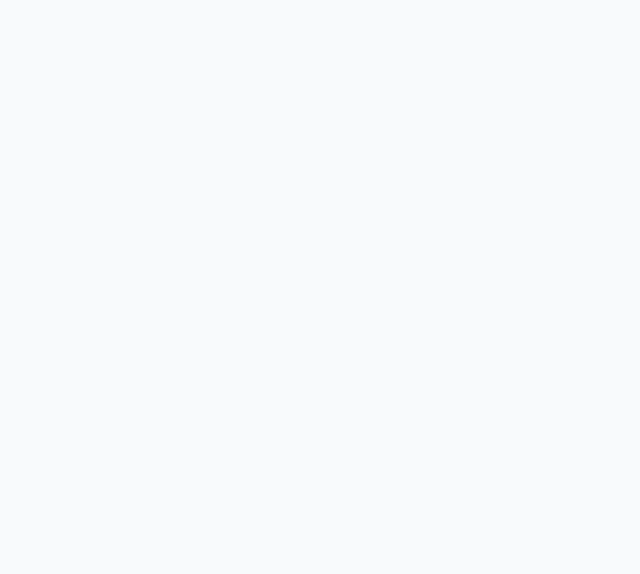
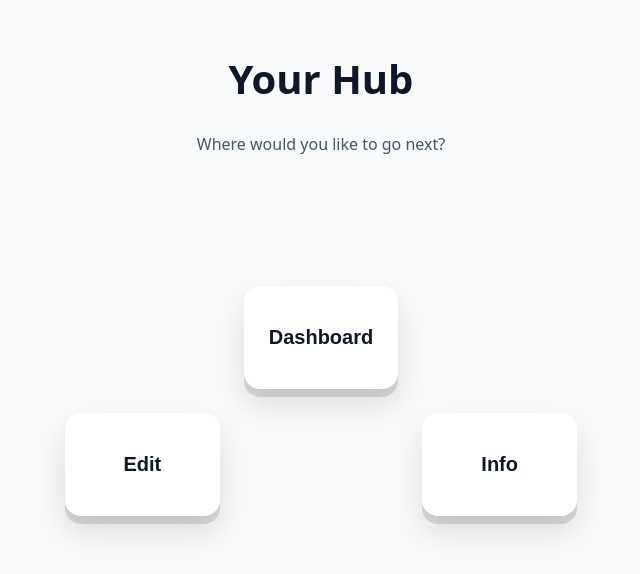
Before and after one commit to GreatDeveloper66/meal-plan-frontend, a React (Create React App) app: page /hub in a window 1280 px wide. Before the commit this address had no page. Shown: the top 574 px of the page, without its empty margins (319-959 px from the left). Built offline with nearby package versions, Linux system fonts and the light colour scheme.

Commit message:
Add Hub Page

```diff
--- a/src/app/Router.tsx
+++ b/src/app/Router.tsx
@@ -4,6 +4,7 @@ import FirstProfileSetupPage from "../pages/FirstProfileSetup/FirstProfileSetupP
 import SecondProfileSetupPage from "../pages/SecondProfileSetup/SecondProfileSetupPage";
 import ThirdProfileSetupPage from "../pages/ThirdProfileSetup/ThirdProfileSetupPage";
 import FourthProfileSetupPage from "../pages/FourthProfileSetupPage/FourthProfileSetupPage";
+import HubPage from "../pages/Hub/HubPage";
 
 export const Router = () => {
   return (
@@ -19,6 +20,8 @@ export const Router = () => {
         path="/fourth-profile-setup"
         element={<FourthProfileSetupPage />}
       />
+      <Route path="/hub" element={<HubPage />} />
+
       {/* Add remaining routes incrementally */}
     </Routes>
   );
--- a/src/pages/FirstProfileSetup/FirstProfileSetupPage.tsx
+++ b/src/pages/FirstProfileSetup/FirstProfileSetupPage.tsx
@@ -59,7 +59,6 @@ export default function FirstProfileSetupPage() {
     <div className={styles.page}>
       <form onSubmit={(e) => e.preventDefault()}>
         <Card title="Create An Account">
-        <h1 className={styles.title}>Create An Account</h1>
 
         <div className={styles.fields}>
           <Input
--- /dev/null
+++ b/src/pages/Hub/HubPage.module.css
@@ -0,0 +1,103 @@
+.header {
+    text-align: center;
+    margin-bottom: 3rem;
+}
+
+.title {
+  font-size: clamp(2rem, 4vw, 2.5rem);
+  font-weight: 600;
+  color: #0f172a;
+}
+
+.subtitle {
+  margin-top: 0.5rem;
+  font-size: 1rem;
+  color: #475569;
+}
+
+
+.wrapper {
+  min-height: 70vh;
+  display: flex;
+  flex-direction: column;
+  align-items: center;
+  padding: 1.5rem;
+}
+
+
+/* Triangular layout */
+.grid {
+    margin-top: auto;
+  margin-bottom: auto;
+  display: grid;
+  grid-template-areas:
+    ". dashboard ."
+    "edit . info";
+  grid-template-columns: 1fr 1fr 1fr;
+  grid-template-rows: auto auto;
+  gap: 1.5rem;
+  width: 100%;
+  max-width: 32rem;
+
+}
+
+/* Base button */
+.hubButton {
+  padding: 2.5rem 1.5rem;
+  border-radius: 1rem;
+  font-size: 1.25rem;
+  font-weight: 600;
+  cursor: pointer;
+  border: none;
+
+  background-color: #ffffff;
+  color: #0f172a;
+
+  box-shadow:
+    0 8px 0 rgba(0, 0, 0, 0.12),
+    0 16px 32px rgba(0, 0, 0, 0.12);
+
+  transition:
+    transform 150ms ease,
+    box-shadow 150ms ease,
+    background-color 150ms ease;
+}
+
+.hubButton:hover {
+  transform: translateY(-3px);
+  background-color: #f8fafc;
+  box-shadow:
+    0 10px 0 rgba(0, 0, 0, 0.14),
+    0 20px 36px rgba(0, 0, 0, 0.14);
+}
+
+.hubButton:active {
+  transform: translateY(2px);
+  box-shadow:
+    0 4px 0 rgba(0, 0, 0, 0.16),
+    0 8px 16px rgba(0, 0, 0, 0.14);
+}
+
+/* Grid placement */
+.dashboard {
+  grid-area: dashboard;
+}
+
+.edit {
+  grid-area: edit;
+}
+
+.info {
+  grid-area: info;
+}
+
+/* Mobile: stack vertically */
+@media (max-width: 640px) {
+  .grid {
+    grid-template-areas:
+      "dashboard"
+      "edit"
+      "info";
+    grid-template-columns: 1fr;
+  }
+}
--- /dev/null
+++ b/src/pages/Hub/HubPage.tsx
@@ -0,0 +1,38 @@
+import { useNavigate } from "react-router-dom";
+import styles from "./HubPage.module.css";
+
+export default function HubPage() {
+  const navigate = useNavigate();
+
+  return (
+    <div className={styles.wrapper}>
+      <header className={styles.header}>
+        <h1 className={styles.title}>Your Hub</h1>
+        <p className={styles.subtitle}>Where would you like to go next?</p>
+      </header>
+
+      <div className={styles.grid}>
+        <button
+          className={`${styles.hubButton} ${styles.dashboard}`}
+          onClick={() => navigate("/dashboard")}
+        >
+          Dashboard
+        </button>
+
+        <button
+          className={`${styles.hubButton} ${styles.edit}`}
+          onClick={() => navigate("/first-edit-page")}
+        >
+          Edit
+        </button>
+
+        <button
+          className={`${styles.hubButton} ${styles.info}`}
+          onClick={() => navigate("/info")}
+        >
+          Info
+        </button>
+      </div>
+    </div>
+  );
+}
--- a/src/pages/SecondProfileSetup/SecondProfileSetupPage.tsx
+++ b/src/pages/SecondProfileSetup/SecondProfileSetupPage.tsx
@@ -22,7 +22,6 @@ export default function SecondProfileSetupPage() {
     <div className={styles.wrapper}>
       <form onSubmit={(e) => e.preventDefault()}>
         <Card title="Create An Account">
-        <h1 className={styles.title}>Create An Account</h1>
 
         <div className={styles.fields}>
           <Input
--- a/src/pages/ThirdProfileSetup/ThirdProfileSetupPage.tsx
+++ b/src/pages/ThirdProfileSetup/ThirdProfileSetupPage.tsx
@@ -22,7 +22,6 @@ export default function ThirdProfileSetupPage() {
     <div className={styles.wrapper}>
       <form onSubmit={(e) => e.preventDefault()}>
         <Card title="Lifestyle Preferences">
-        <h1 className={styles.title}>Lifestyle Preferences</h1>
 
         <div className={styles.fields}>
           <SelectInput
```
